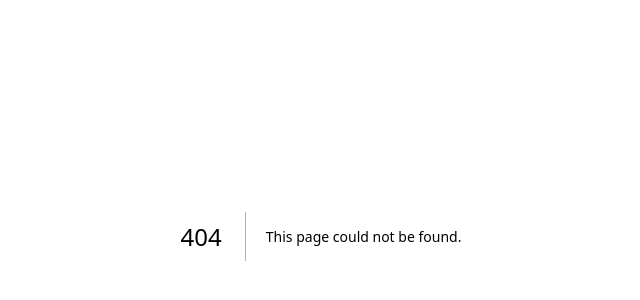
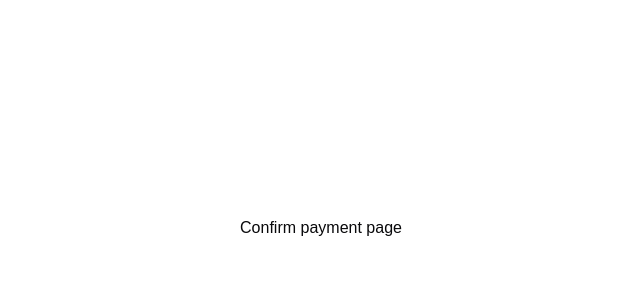
Before and after one commit to Uyiosa2607/ecommerce-frontend, a Next.js app: page /payment-status in a window 1280 px wide. Before the commit this address had no page. Shown: the part 164-464 px from the top of the page, without its empty margins (319-959 px from the left). Built offline with nearby package versions, Linux system fonts and the light colour scheme.

Commit message:
added pages

```diff
--- a/app/payment-status/page.client.tsx
+++ b/app/payment-status/page.tsx
@@ -1,11 +1,11 @@
 "use client";
+import { Suspense } from "react";
 import { useSearchParams, useRouter } from "next/navigation";
 import { useEffect, useState } from "react";
 import { api } from "@/lib/utils";
 
-export default function PaymentStatusContent() {
+function PaymentStatusContent() {
   const [status, setStatus] = useState("");
-
   const searchParams = useSearchParams();
   const router = useRouter();
   const reference = searchParams.get("reference");
@@ -30,3 +30,11 @@ export default function PaymentStatusContent() {
     </div>
   );
 }
+
+export default function PaymentStatus() {
+  return (
+    <Suspense fallback={<p>Loading payment status...</p>}>
+      <PaymentStatusContent />
+    </Suspense>
+  );
+}
```
